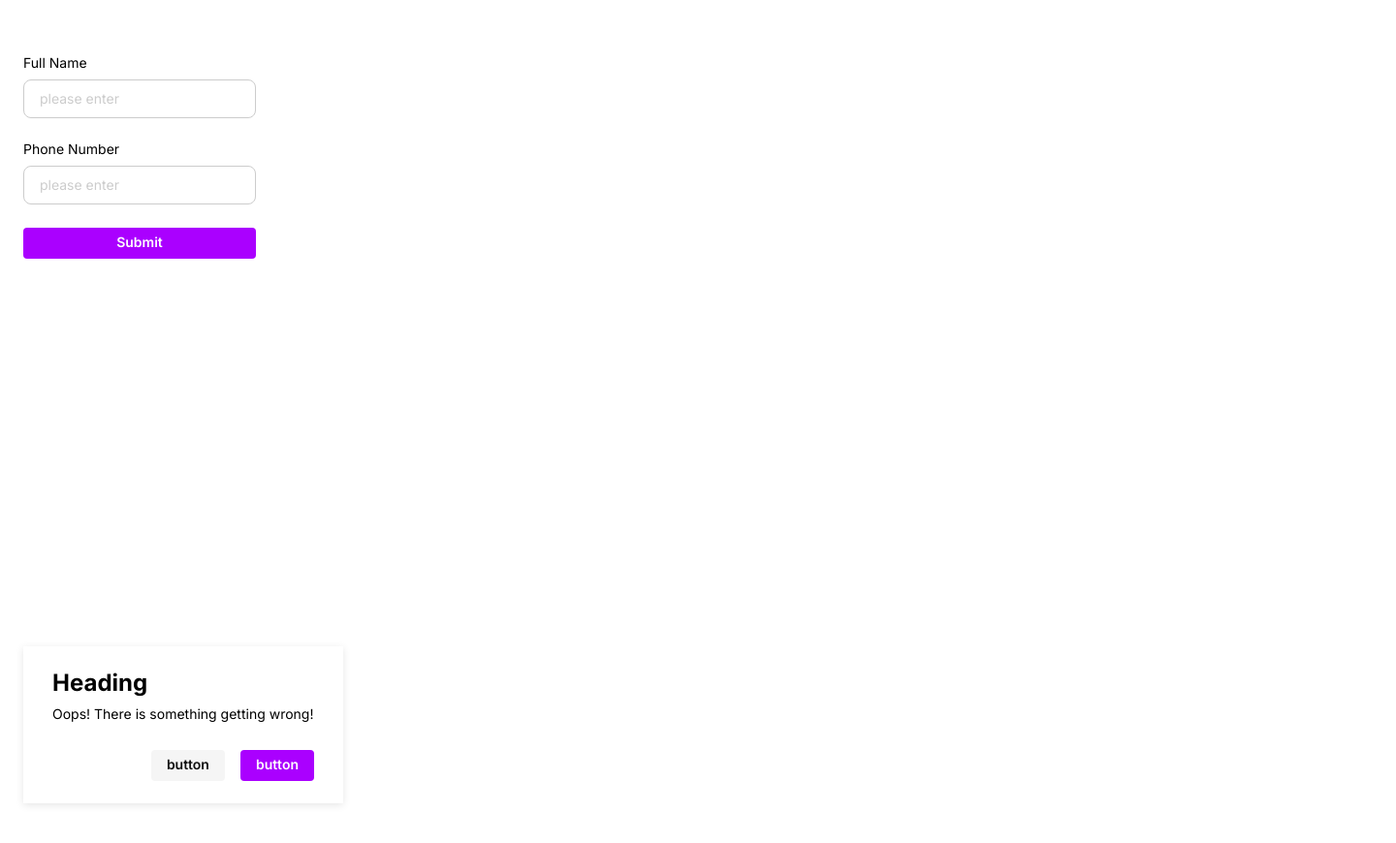
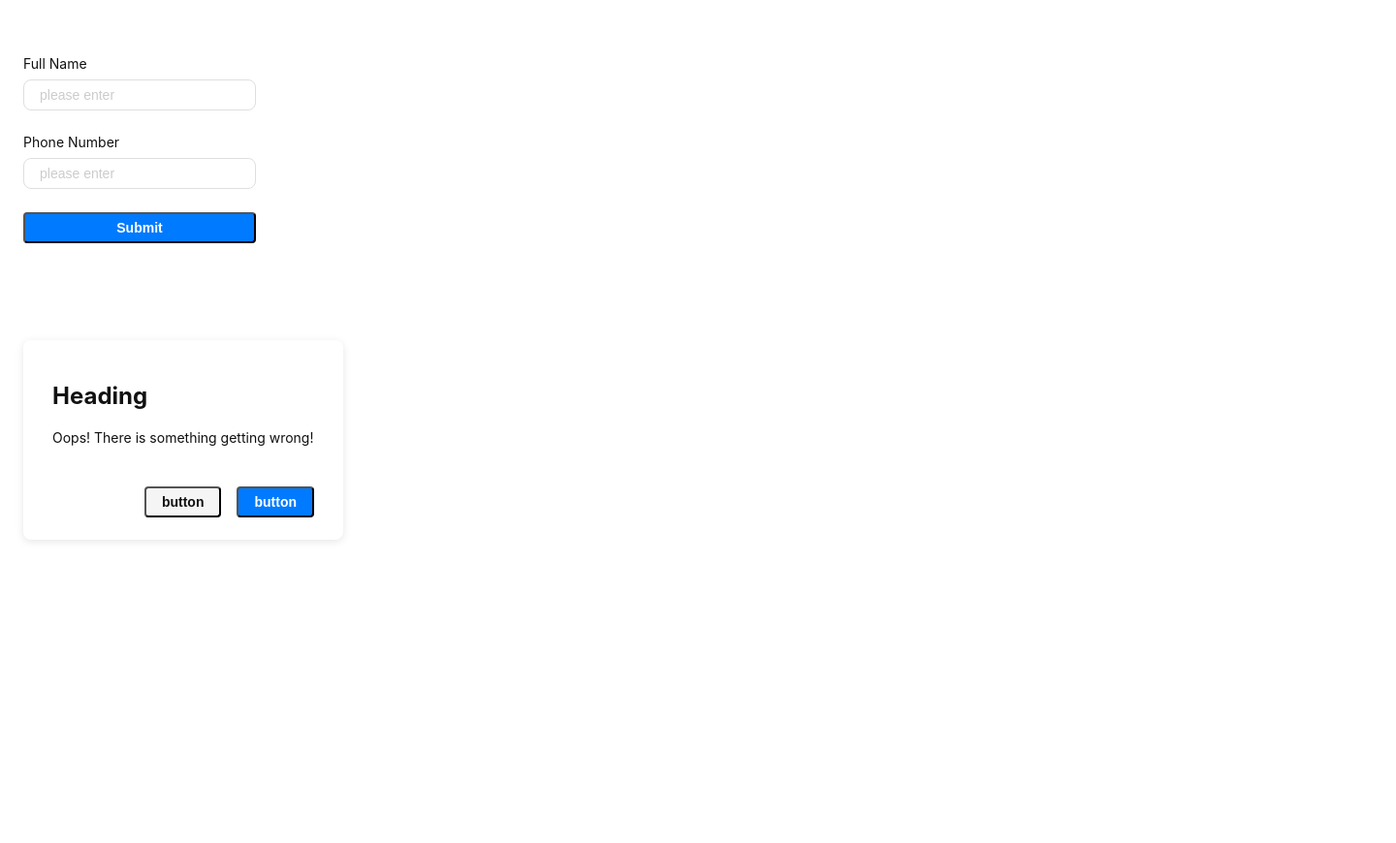
Before and after one commit to Nicole-TT/UI-autotest, a plain HTML site: page index.html in a window 1280 px wide. Shown: the whole page at 97% size, 1440 px wide, since content can reach past the window. After the commit the page ends 800 px from the top, so only its background shows below. Drawn offline with Linux system fonts and the light colour scheme.

Commit message:
add file

```diff
--- a/index.html
+++ b/index.html
@@ -1,39 +1,37 @@
-<!DOCTYPE html>
-<html lang="en">
+<!doctype html>
+<html lang="zh-CN">
   <head>
-    <meta charset="UTF-8" />
-    <meta name="viewport" content="width=device-width, initial-scale=1.0" />
-    <title>UI Components Demo</title>
-    <link rel="stylesheet" href="styles.css" />
-    <link
-      href="https://fonts.googleapis.com/css2?family=Inter:wght@400;600;700&display=swap"
-      rel="stylesheet"
-    />
+    <meta charset="utf-8" />
+    <meta name="viewport" content="width=device-width, initial-scale=1" />
+    <title>UI-AutoTest2 页面</title>
+    <link rel="stylesheet" href="ui_autotest2.css" />
   </head>
   <body>
-    <div class="container">
-      <form class="form">
-        <div class="form-item">
-          <label class="label">Full Name</label>
-          <input type="text" class="input" placeholder="please enter" />
+    <main class="page" data-node-id="167:11" aria-label="UI Components Demo">
+      <section class="form" data-node-id="167:12">
+        <div class="form-item" data-node-id="167:13">
+          <label class="form-item__label" for="fullName">Full Name</label>
+          <input id="fullName" class="input" type="text" placeholder="please enter" />
         </div>
-        <div class="form-item">
-          <label class="label">Phone Number</label>
-          <input type="text" class="input" placeholder="please enter" />
+        <div class="form-item" data-node-id="157:13">
+          <label class="form-item__label" for="phone">Phone Number</label>
+          <input id="phone" class="input" type="tel" placeholder="please enter" />
         </div>
-        <button type="submit" class="button primary">Submit</button>
-      </form>
+        <button id="submitBtn" class="btn btn--primary" type="button" data-node-id="167:15">Submit</button>
+      </section>
 
-      <div class="card">
-        <div class="card-content">
-          <h1 class="heading">Heading</h1>
-          <p class="body-text">Oops! There is something getting wrong!</p>
+      <section class="card" data-node-id="167:16">
+        <div>
+          <h1 class="card__title" data-node-id="167:18">Heading</h1>
+          <p class="card__text" data-node-id="167:19">Oops! There is something getting wrong!</p>
         </div>
-        <div class="button-group">
-          <button class="button default">button</button>
-          <button class="button primary">button</button>
+        <div class="btn-group" data-node-id="167:20">
+          <button class="btn btn--default" type="button" aria-label="Default Button">button</button>
+          <button class="btn btn--primary" type="button" aria-label="Secondary Button" data-node-id="167:22">button</button>
         </div>
-      </div>
-    </div>
+      </section>
+    </main>
+
+    <script src="ui_autotest2.js"></script>
   </body>
 </html>
--- /dev/null
+++ b/ui_autotest2.css
@@ -0,0 +1,106 @@
+/* UI-AutoTest2 page styles converted from Figma MCP React+Tailwind */
+
+:root {
+  --neutral-gray-900: #111111;
+  --neutral-gray-700: #cccccc;
+  --neutral-gray-300: #dfdfdf;
+  --const-white: #ffffff;
+  --primary-600: #007aff;
+  --secondary-orange: #ff9500;
+  --radius-base: 8px;
+  --radius-mini: 4px;
+  --shadow-card: 0 2px 8px rgba(0, 0, 0, 0.1);
+  --font-family: Inter, system-ui, -apple-system, Segoe UI, Roboto, Helvetica, Arial, "Apple Color Emoji", "Segoe UI Emoji";
+}
+
+* { box-sizing: border-box; }
+html, body { height: 100%; }
+body { margin: 0; font-family: var(--font-family); background: var(--const-white); }
+
+.page {
+  display: flex;
+  flex-direction: column;
+  gap: 100px;
+  align-items: flex-start;
+  padding: 57px 24px;
+  min-height: 100vh;
+}
+
+.form {
+  display: flex;
+  flex-direction: column;
+  gap: 24px;
+}
+
+.form-item {
+  display: flex;
+  flex-direction: column;
+  gap: 8px;
+  width: 240px;
+}
+
+.form-item__label {
+  font-size: 14px;
+  font-weight: 400;
+  color: var(--neutral-gray-900);
+}
+
+.input {
+  width: 100%;
+  height: 32px;
+  border: 1px solid var(--neutral-gray-300);
+  border-radius: var(--radius-base);
+  background: var(--const-white);
+  padding: 0 16px;
+  font-size: 14px;
+  color: var(--neutral-gray-900);
+}
+.input::placeholder { color: var(--neutral-gray-700); }
+.input:focus { outline: none; border-color: var(--primary-600); }
+
+.btn {
+  display: inline-flex;
+  align-items: center;
+  justify-content: center;
+  height: 32px;
+  padding: 0 16px;
+  border-radius: var(--radius-mini);
+  font-size: 14px;
+  font-weight: 600;
+  cursor: pointer;
+  user-select: none;
+  transition: background-color 0.2s, border-color 0.2s, transform 0.06s;
+}
+.btn:active { transform: scale(0.98); }
+
+.btn--primary {
+  background: var(--primary-600);
+  color: var(--const-white);
+}
+.btn--primary:hover { filter: brightness(1.1); }
+
+.btn--default {
+  background: #f5f5f5; /* neutral-gray-100 */
+  color: var(--neutral-gray-900);
+}
+.btn--default:hover { border: 1px solid var(--neutral-gray-300); }
+
+.card {
+  width: 330px;
+  background: var(--const-white);
+  border-radius: 8px;
+  box-shadow: var(--shadow-card);
+  padding: 23px 30px;
+  display: flex;
+  flex-direction: column;
+  gap: 28px;
+}
+
+.card__title {
+  font-size: 24px;
+  font-weight: 700;
+  color: var(--neutral-gray-900);
+}
+.card__text { font-size: 14px; font-weight: 400; color: var(--neutral-gray-900); }
+
+.btn-group { display: flex; gap: 16px; justify-content: flex-end; }
--- /dev/null
+++ b/ui_autotest2.js
@@ -0,0 +1,32 @@
+// Interactions for UI-AutoTest2 page
+
+(() => {
+  const submitBtn = document.getElementById('submitBtn');
+  const fullName = document.getElementById('fullName');
+  const phone = document.getElementById('phone');
+
+  // Hover state: add/remove a data-hover attribute (annotation-friendly)
+  ['mouseenter', 'mouseleave'].forEach(evt => {
+    submitBtn.addEventListener(evt, () => {
+      const hovering = evt === 'mouseenter';
+      submitBtn.setAttribute('data-hover', String(hovering));
+    });
+  });
+
+  // Simple submit interaction: basic validation and feedback
+  submitBtn.addEventListener('click', () => {
+    const name = fullName.value.trim();
+    const tel = phone.value.trim();
+
+    // Very basic check for phone digits length
+    const telOk = /\d{6,}/.test(tel);
+    const nameOk = name.length >= 1;
+
+    if (!nameOk || !telOk) {
+      alert('请输入有效的姓名和电话号码');
+      return;
+    }
+    alert('提交成功');
+    // Here you can integrate real submit logic (fetch/XHR) as needed.
+  });
+})();
```
